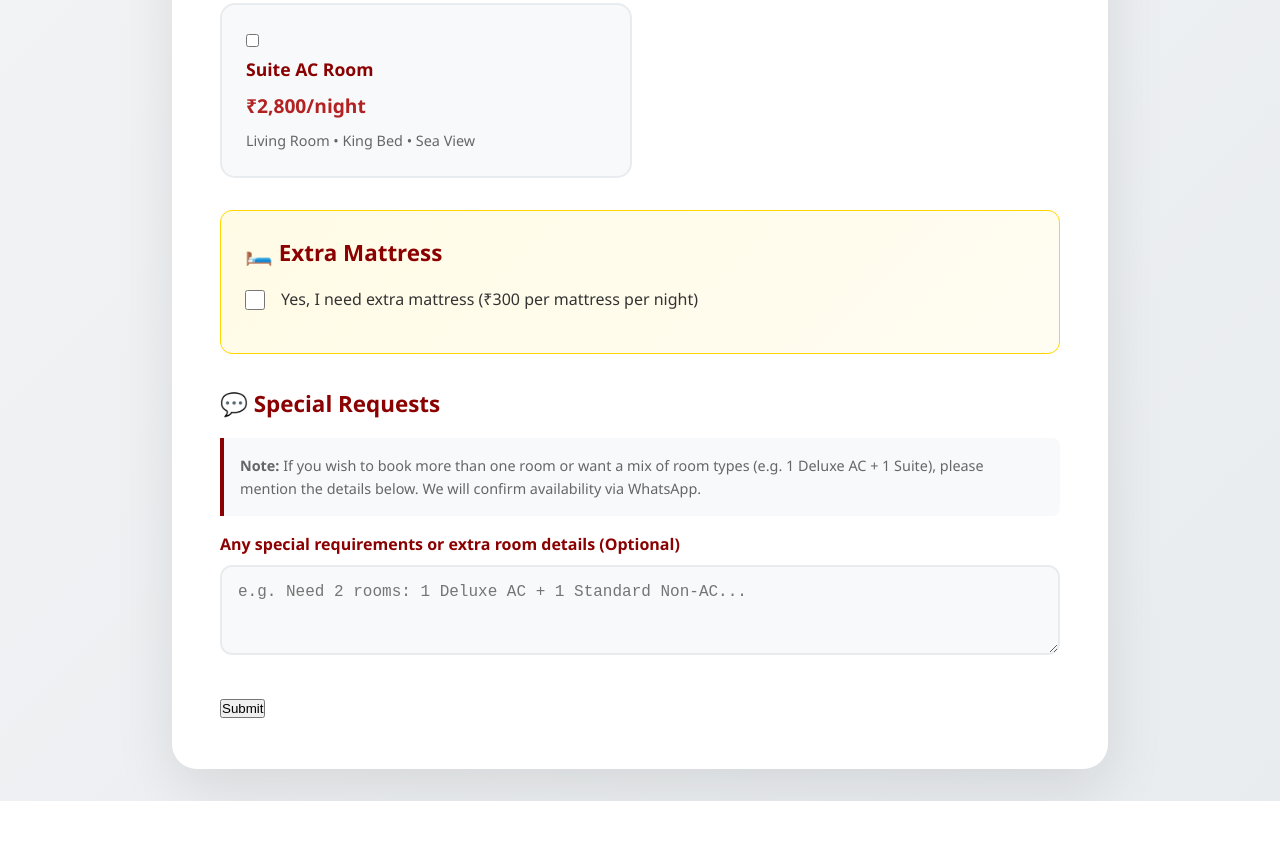
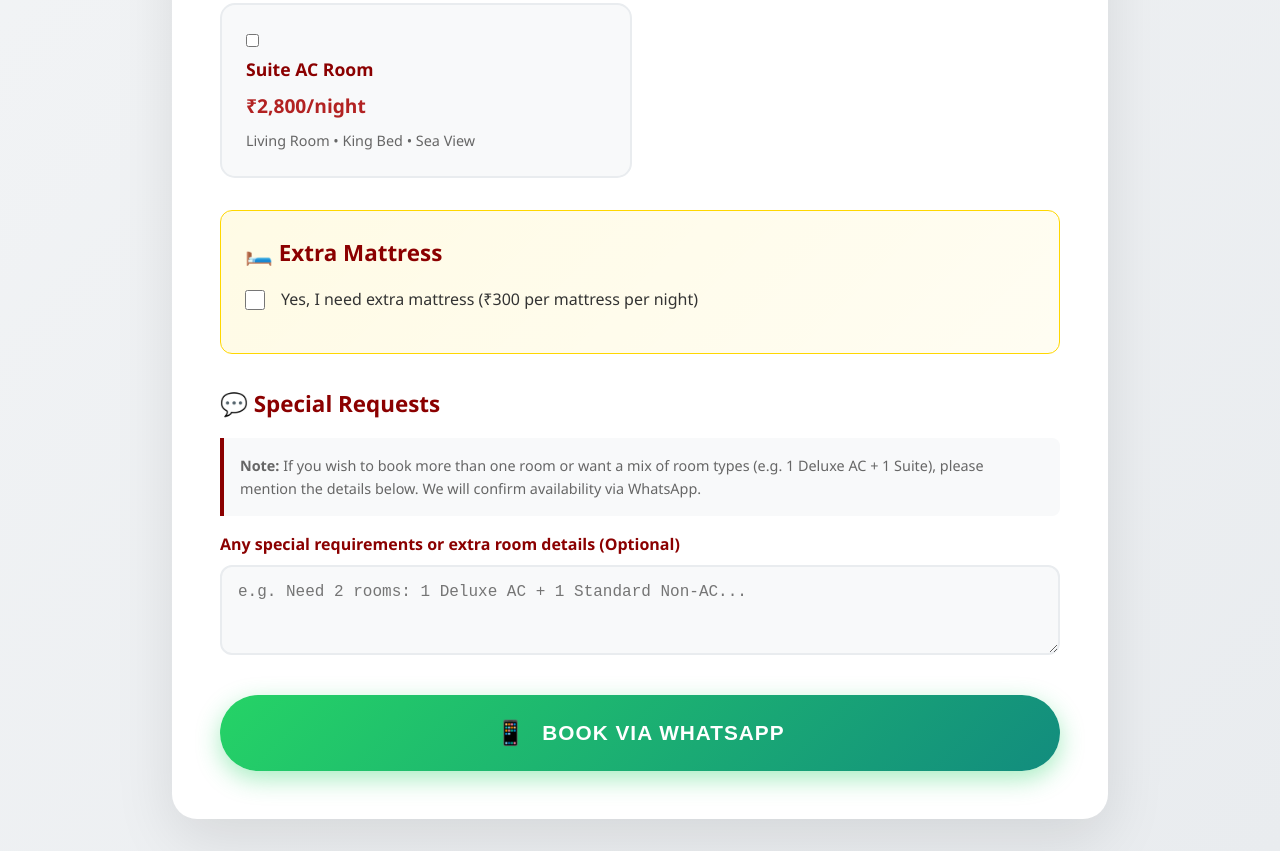
Before and after one commit to Kushang1901/HOTEL-DEVANG, a plain HTML site: page booking_page.html in a window 1280 px wide. Shown: the part 1812-2663 px from the top of the page. Before the commit the page ends 2613 px from the top, so only its background shows below. Drawn offline with Linux system fonts and the light colour scheme.

Commit message:
booking_page.html

```diff
--- a/booking_page.html
+++ b/booking_page.html
@@ -723,12 +723,12 @@
                     </div>
                 </div>
 
-                <button class="g-recaptcha"
-                        data-sitekey="reCAPTCHA_site_key"
-                        data-callback='onSubmit'
-                        data-action='submit'>
-                    Submit
-                </button>
+                <button type="submit"
+         class="whatsapp-btn"
+         id="whatsappBtn">
+     <span class="whatsapp-icon">📱</span>
+     Book via WhatsApp
+ </button>
             </form>
         </div>
     </div>
```
